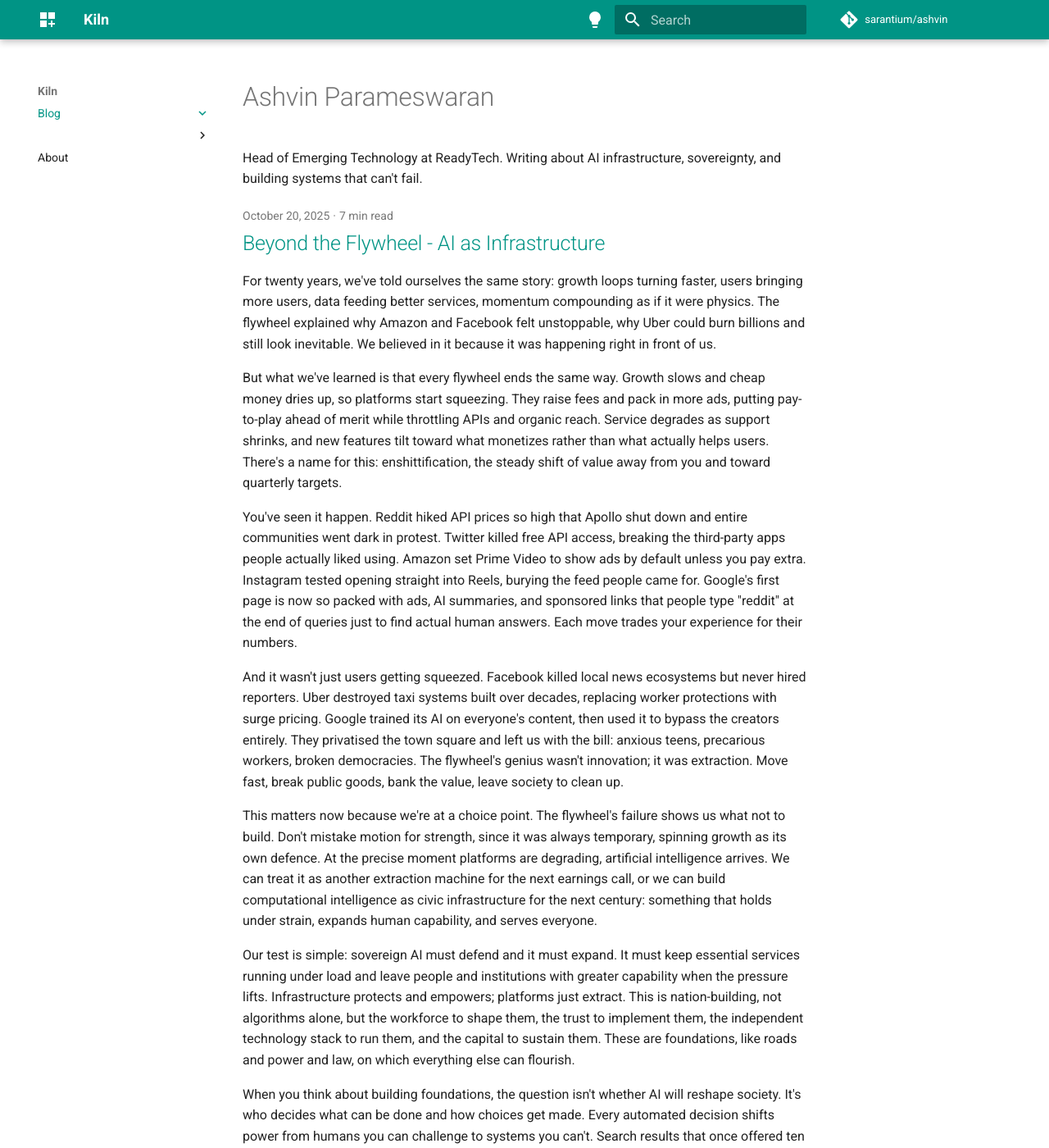
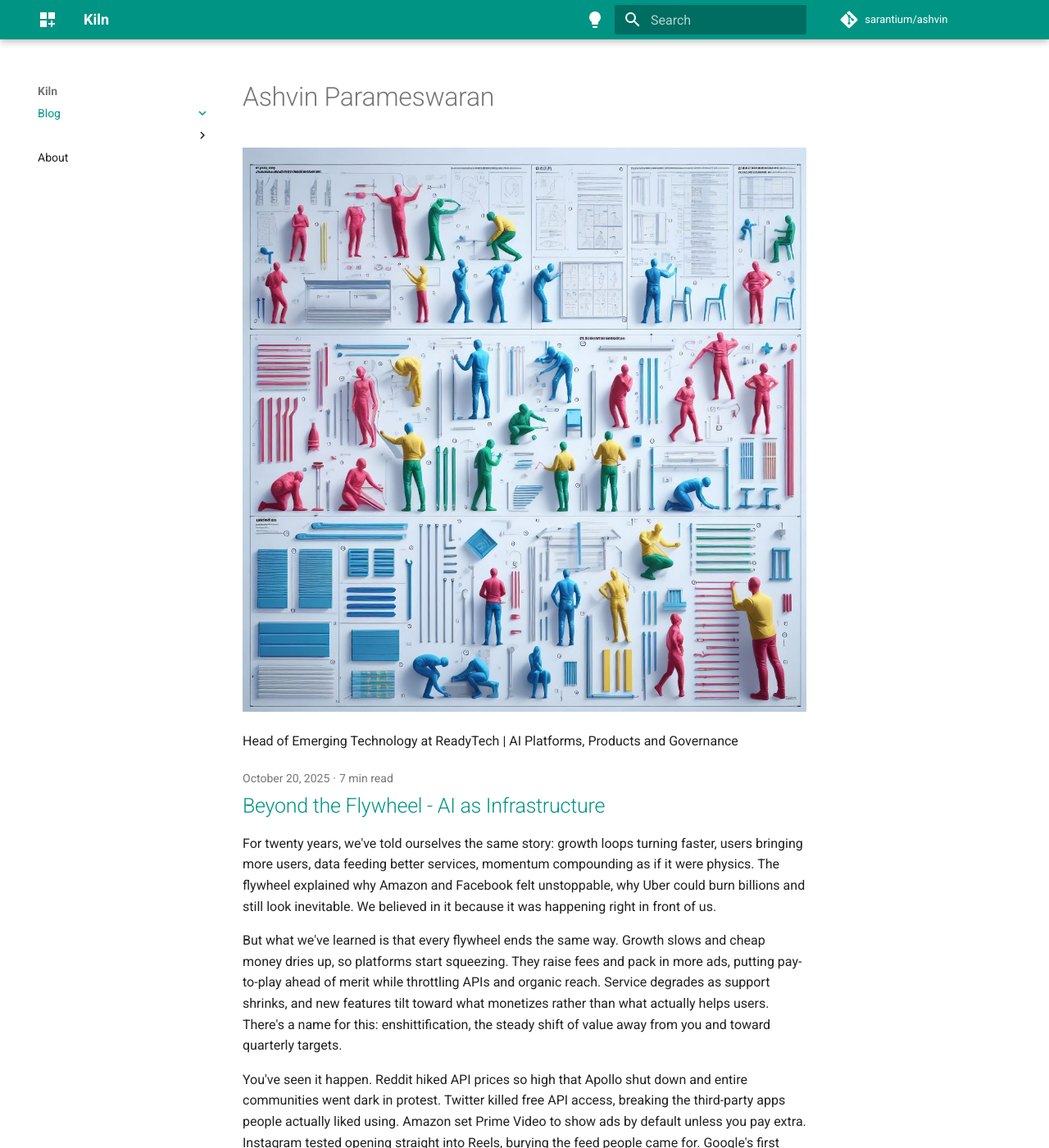
Before and after one commit to sarantium/ashvin, an MkDocs documentation site: the page built from docs/blog/index.md, in a window 1280 px wide and 1400 px high. Shown: the whole window at 82% size. Built offline with MkDocs 1.6.1 and Material for MkDocs 9.7.7, drawn with Linux system fonts in a browser that asks for light colours; comment, search, counter and statistics services are not loaded.

Commit message:
update: move image from About to Blog landing page
- Removed image from About page
- Added image to Blog index page
- Updated blog tagline to include full role description

🤖 Generated with [Claude Code](https://claude.com/claude-code)

Co-Authored-By: Claude <noreply@anthropic.com>

```diff
--- a/docs/blog/index.md
+++ b/docs/blog/index.md
@@ -1,3 +1,7 @@
 # Ashvin Parameswaran
 
-Head of Emerging Technology at ReadyTech. Writing about AI infrastructure, sovereignty, and building systems that can't fail.
+<p align="center">
+  <img src="../assets/clones_1.jpg" alt="Building AI Systems" style="max-width: 700px; width: 100%;">
+</p>
+
+Head of Emerging Technology at ReadyTech | AI Platforms, Products and Governance
```
Also changed, not shown: docs/about.md (+0 -4 lines).
